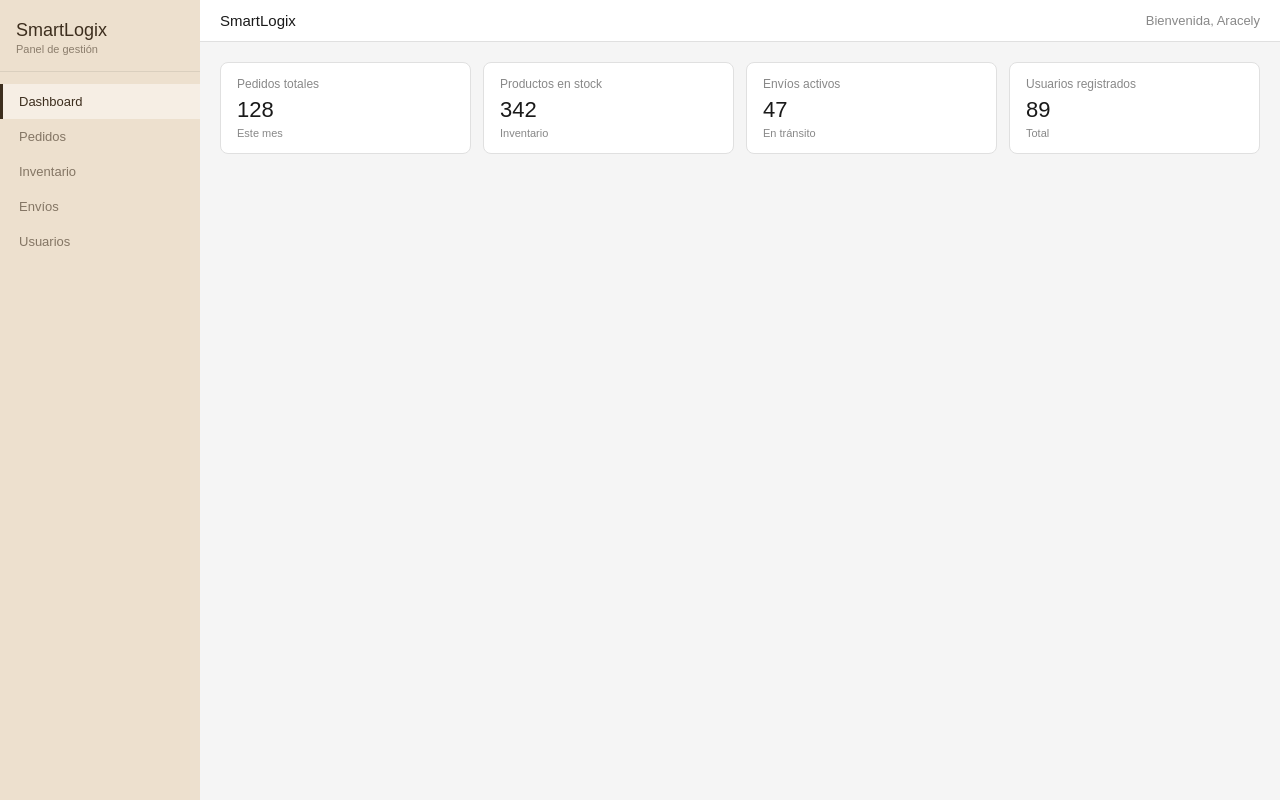
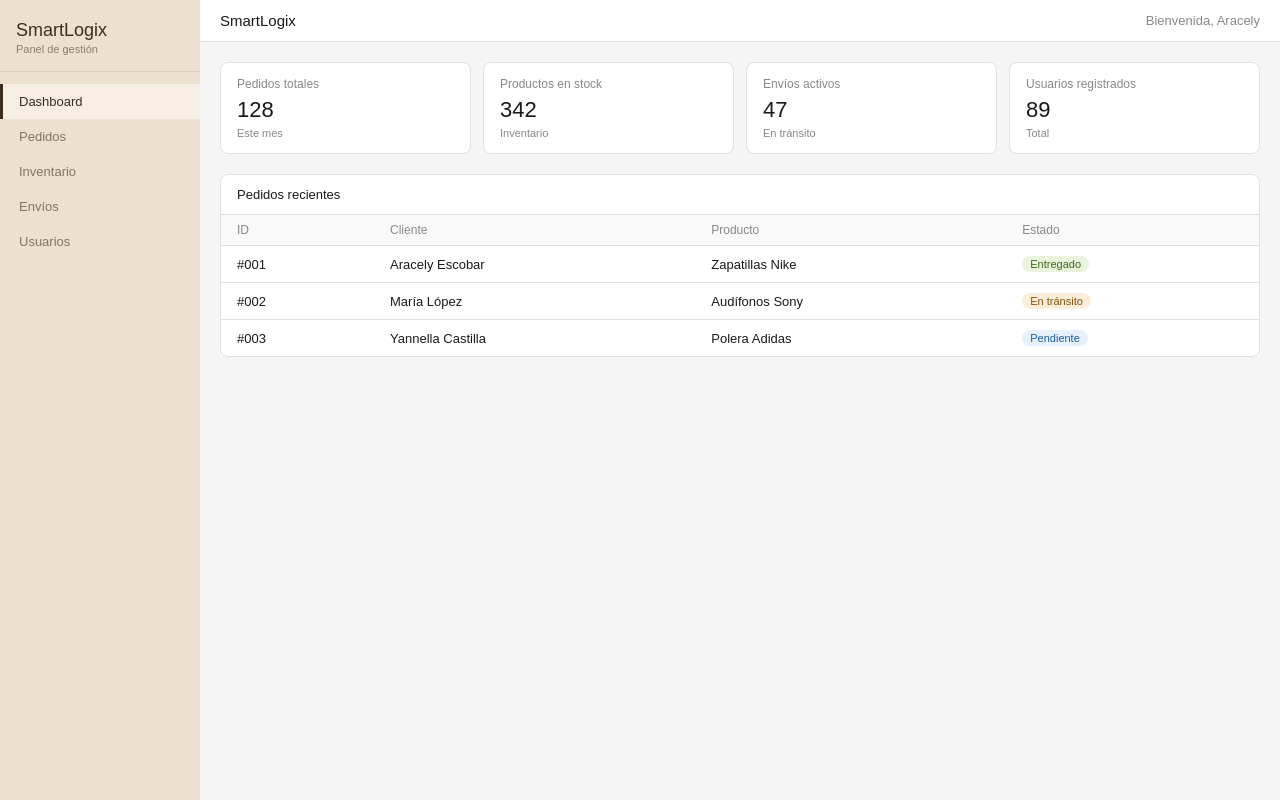
Before and after one commit to effimrv/SmartLogix-FullStack-III, a React (Vite) app in the folder SmartLogix/Frontend/smartlogix-frontend/: page / in a window 1280 px wide. Built offline with nearby package versions, Linux system fonts and the light colour scheme.

Commit message:
tabla de pedidos recientes en dashboard

```diff
--- a/SmartLogix/Frontend/smartlogix-frontend/src/index.css
+++ b/SmartLogix/Frontend/smartlogix-frontend/src/index.css
@@ -130,3 +130,62 @@ body {
   color: #888;
   margin-top: 4px;
 }
+
+.table-section {
+  background: #fff;
+  border: 0.5px solid #e0e0e0;
+  border-radius: 8px;
+  overflow: hidden;
+}
+
+.table-header {
+  padding: 12px 16px;
+  border-bottom: 0.5px solid #e0e0e0;
+  font-size: 13px;
+  font-weight: 500;
+  color: #1a1a1a;
+}
+
+table {
+  width: 100%;
+  border-collapse: collapse;
+  font-size: 13px;
+}
+
+th {
+  text-align: left;
+  padding: 8px 16px;
+  font-size: 12px;
+  font-weight: 500;
+  color: #888;
+  background: #f9f9f9;
+}
+
+td {
+  padding: 10px 16px;
+  border-top: 0.5px solid #e0e0e0;
+  color: #1a1a1a;
+}
+
+.badge {
+  display: inline-block;
+  padding: 2px 8px;
+  border-radius: 99px;
+  font-size: 11px;
+  font-weight: 500;
+}
+
+.badge-green {
+  background: #EAF3DE;
+  color: #3B6D11;
+}
+
+.badge-amber {
+  background: #FAEEDA;
+  color: #854F0B;
+}
+
+.badge-blue {
+  background: #E6F1FB;
+  color: #185FA5;
+}
--- a/SmartLogix/Frontend/smartlogix-frontend/src/pages/Dashboard.jsx
+++ b/SmartLogix/Frontend/smartlogix-frontend/src/pages/Dashboard.jsx
@@ -1,4 +1,19 @@
 function Dashboard() {
+  const pedidos = [
+    { id: '#001', cliente: 'Aracely Escobar', producto: 'Zapatillas Nike', estado: 'Entregado' },
+    { id: '#002', cliente: 'María López', producto: 'Audífonos Sony', estado: 'En tránsito' },
+    { id: '#003', cliente: 'Yannella Castilla', producto: 'Polera Adidas', estado: 'Pendiente' },
+  ];
+
+  const getBadgeClass = (estado) => {
+    switch (estado) {
+      case 'Entregado': return 'badge badge-green';
+      case 'En tránsito': return 'badge badge-amber';
+      case 'Pendiente': return 'badge badge-blue';
+      default: return 'badge';
+    }
+  };
+
   return (
     <div className="content">
       <div className="cards">
@@ -23,6 +38,30 @@ function Dashboard() {
           <div className="card-sub">Total</div>
         </div>
       </div>
+
+      <div className="table-section">
+        <div className="table-header">Pedidos recientes</div>
+        <table>
+          <thead>
+            <tr>
+              <th>ID</th>
+              <th>Cliente</th>
+              <th>Producto</th>
+              <th>Estado</th>
+            </tr>
+          </thead>
+          <tbody>
+            {pedidos.map((pedido) => (
+              <tr key={pedido.id}>
+                <td>{pedido.id}</td>
+                <td>{pedido.cliente}</td>
+                <td>{pedido.producto}</td>
+                <td><span className={getBadgeClass(pedido.estado)}>{pedido.estado}</span></td>
+              </tr>
+            ))}
+          </tbody>
+        </table>
+      </div>
     </div>
   );
 }
```
